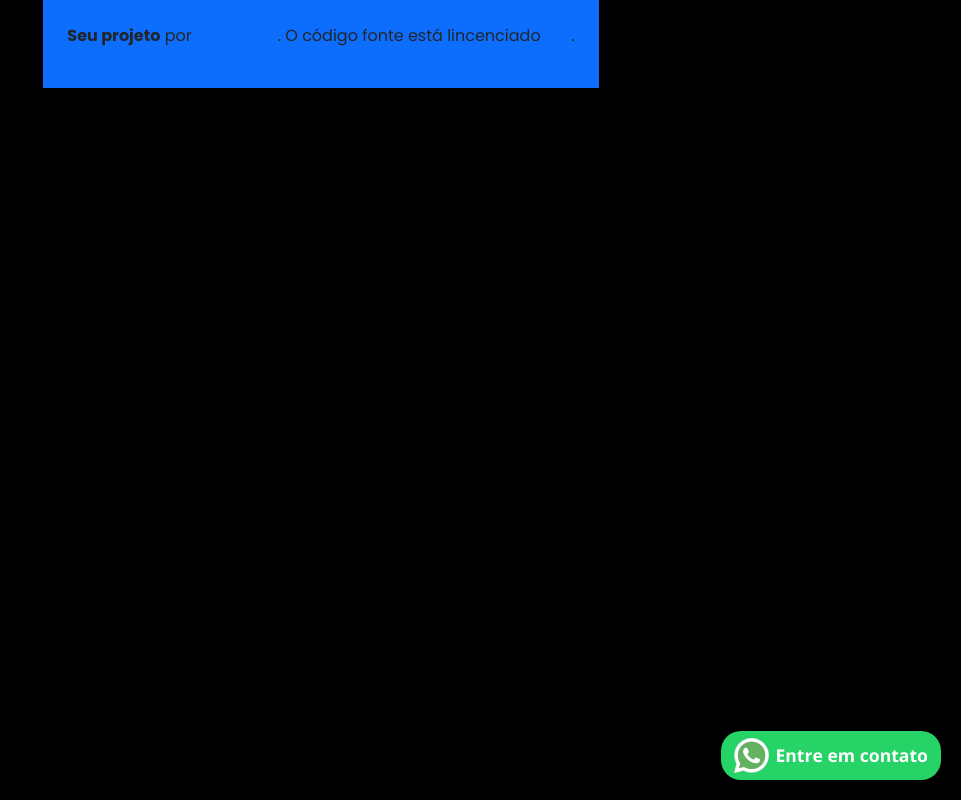
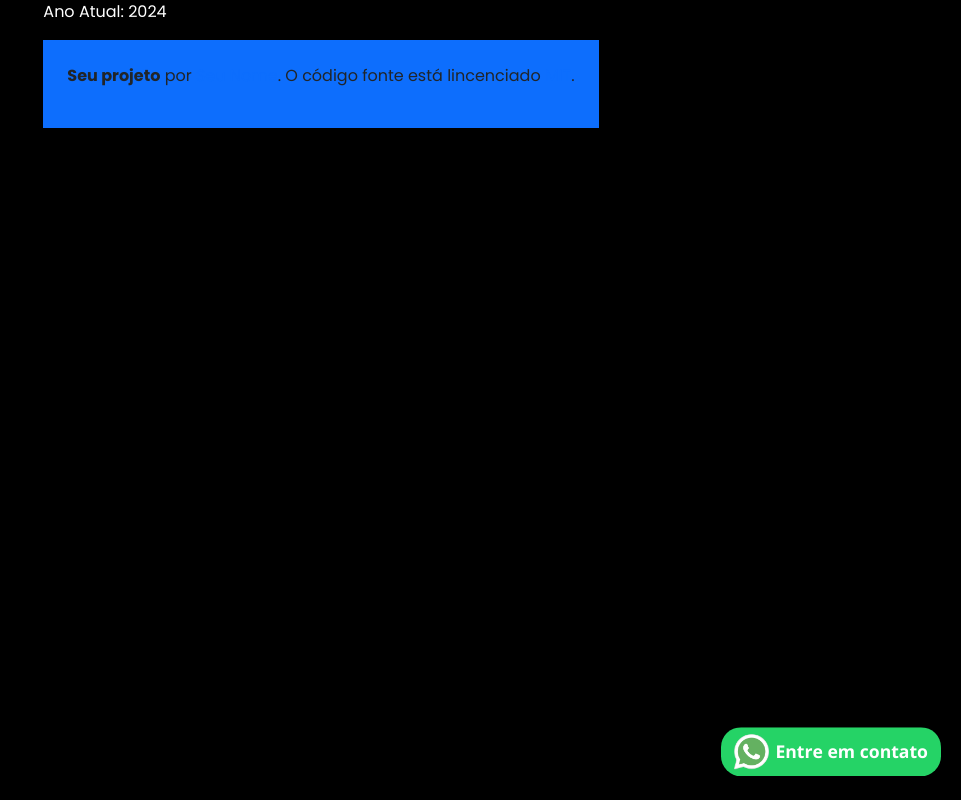
Before and after one commit to henriquef9/site, a Vue app in the folder homepage-vue/: page / in a window 1280 px wide. Shown: the whole page, without its empty margins (319-1280 px from the left). Built offline with nearby package versions, Linux system fonts and the light colour scheme.

Commit message:
Alteracoes

```diff
--- a/homepage-vue/src/App.vue
+++ b/homepage-vue/src/App.vue
@@ -1,10 +1,11 @@
 <script setup>
 import Footer from './components/Footer.vue';
-import ButtonMeeting from './components/Button.vue'
+import ButtonMeeting from './components/Button.vue';
 </script>
 
 <template>
 
+  <p class="text-white"> Ano Atual: {{ currentYear }} </p>
   <ButtonMeeting />
 
   <Footer />
@@ -13,7 +14,11 @@ import ButtonMeeting from './components/Button.vue'
 
 <script>
 export default {
-
+  data(){
+    return {
+      currentYear: new Date().getFullYear()
+    }
+  }
 }
 </script>
 
--- a/homepage-vue/src/components/Button.vue
+++ b/homepage-vue/src/components/Button.vue
@@ -9,12 +9,13 @@ import image from '@/components/icons/whatsapp.png'
 export default {
     data(){
         return {
+            url: 'https://api.whatsapp.com/send/?phone=5598970065970',
             image,
         }
     },
     methods: {
         handleClick(){
-            console.log('click');
+            window.open(this.url, '_blank').focus;
         }
     }
 }
@@ -31,6 +32,8 @@ export default {
         border-radius: 20px;
         color: var(--color-2);
         transition: 1.2s;
+        animation: upDown 3s infinite;
+        animation-timing-function: ease-in-out;
     }
 
     button:hover {
@@ -39,15 +42,22 @@ export default {
         transform: scale(1.1);
     }
 
+    body .border-active:active{
+        border: 2px solid #25D366;
+        outline: none;
+    }
+
     .fixed-btn {
         position: fixed;
         bottom: 20px;
         right: 20px;
     }
 
-    body .border-active:active{
-        border: 2px solid #25D366;
-        outline: none;
+    @keyframes upDown{
+        0%{ transform: translateY(0);}
+        50% {transform: translateY(-5px);}
+        100% {transform: translateY(0);}
     }
 
+
 </style>
```
